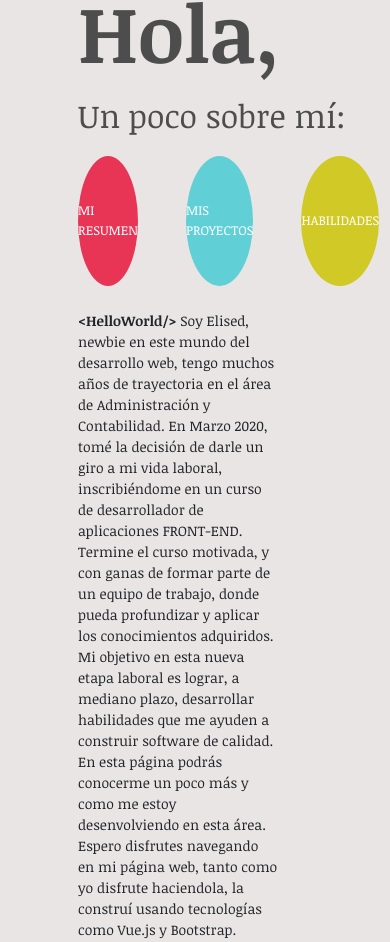
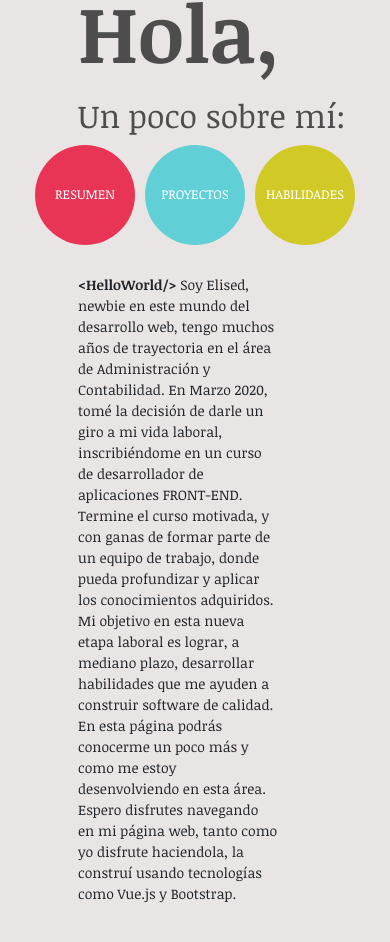
Before and after one commit to elisedzambranoM/PersonalPage, a Vue app: page / in a window 390 px wide. Shown: the part 872-1814 px from the top of the page. Built offline with nearby package versions, Linux system fonts and the light colour scheme.

Commit message:
se arregla el contenido en responsive

```diff
--- a/src/components/main/MenuContent.vue
+++ b/src/components/main/MenuContent.vue
@@ -3,19 +3,19 @@
     <div class="d-flex">
       <router-link
         to="/resumen"
-        class="link__circle circle-item circle-red d-flex align-items-center justify-content-center mt-3 ml-5"
+        class="link__circle circle-item circle-red d-flex align-items-center justify-content-center"
       >
-        MI RESUMEN
+        RESUMEN
       </router-link>
       <router-link
         to="/proyectos"
-        class="link__circle circle-item circle-blue d-flex align-items-center justify-content-center mt-3 ml-5"
+        class="link__circle circle-item circle-blue d-flex align-items-center justify-content-center"
       >
-        MIS PROYECTOS</router-link
+        PROYECTOS</router-link
       >
       <router-link
         to="/resumen"
-        class="link__circle circle-item circle-green d-flex align-items-center justify-content-center mt-3 ml-5"
+        class="link__circle circle-item circle-green d-flex align-items-center justify-content-center"
       >
         HABILIDADES
       </router-link>
@@ -45,11 +45,20 @@ export default {
 </script>
 
 <style scoped>
+@media (max-width: 425px) {
+  .circle-item {
+  width: 100px !important;
+  height: 100px !important;
+  margin: 5px !important;
+  }
+}
+
 .circle-item {
   width: 130px;
   height: 130px;
   border-radius: 50%;
   transition: 0.5s;
+  margin: 15px;
 }
 .circle-red {
   background-color: #e83556;
```
